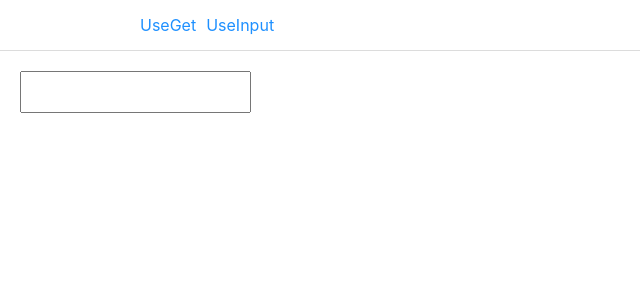
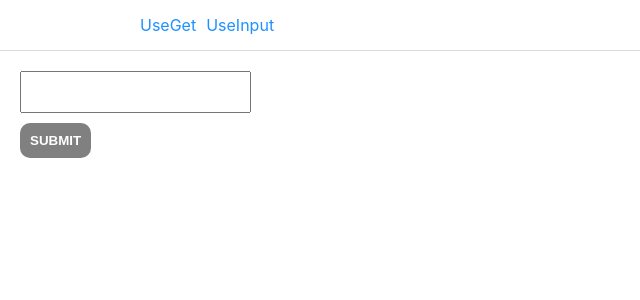
Before and after one commit to socratone/react-custom-hooks-example, a React (Create React App) app: page /use_input in a window 1280 px wide. Shown: the top 300 px of the page, without its empty margins (0-640 px from the left). Built offline with nearby package versions, Linux system fonts and the light colour scheme.

Commit message:
fix: error가 발생했을 때에 버튼이 disabled되도록 처리

```diff
--- a/src/pages/UseInput/index.tsx
+++ b/src/pages/UseInput/index.tsx
@@ -15,6 +15,7 @@ const UseInput = () => {
     <Container>
       <TextInput value={value} onChange={handleChange} onBlur={handleBlur} />
       {touched && error && <ErrorText>{error}</ErrorText>}
+      <Button disabled={!!error}>SUBMIT</Button>
     </Container>
   );
 };
@@ -31,6 +32,23 @@ const TextInput = styled.input`
 
 const ErrorText = styled.div`
   color: red;
+  margin-bottom: 10px;
+`;
+
+const Button = styled.button`
+  display: block;
+  color: white;
+  background: dodgerblue;
+  border: 0;
+  border-radius: 10px;
+  padding: 10px;
+  cursor: pointer;
+  font-weight: 700;
+
+  &:disabled {
+    background: grey;
+    cursor: not-allowed;
+  }
 `;
 
 export default UseInput;
```
